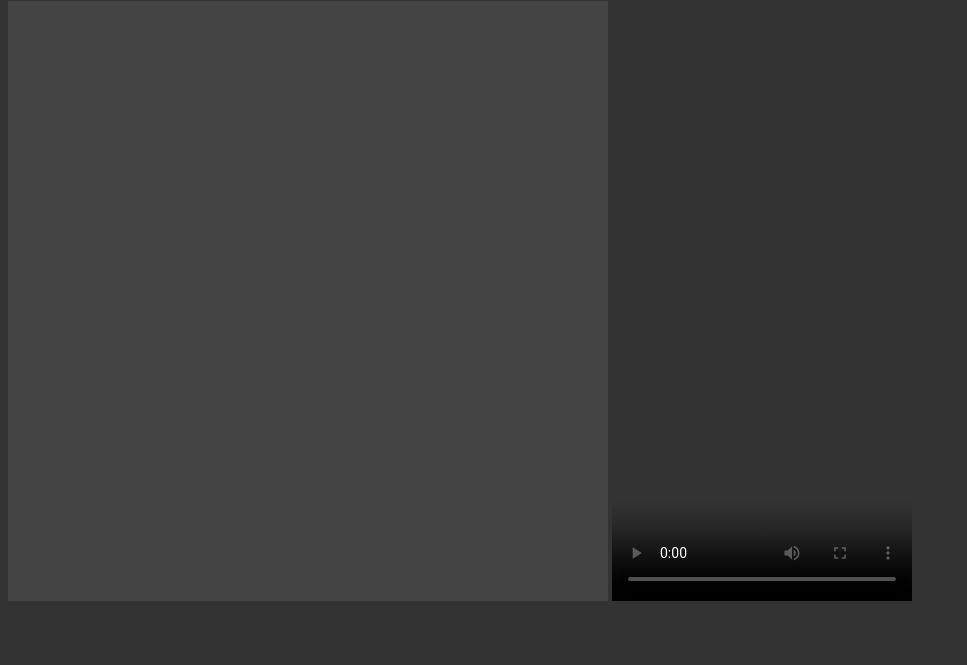
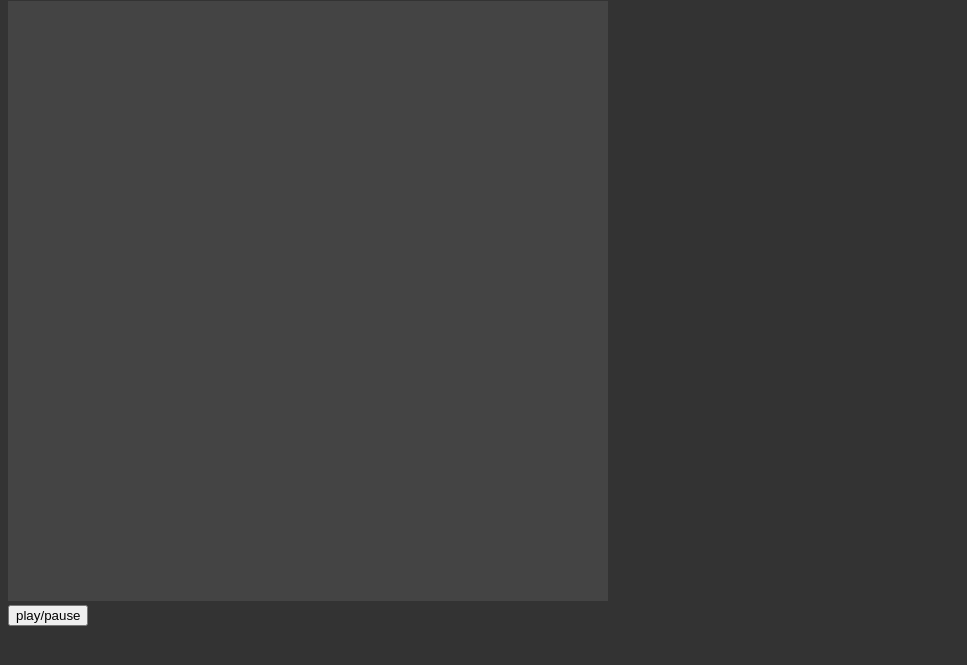
Before and after one commit to health-and-beauty/chimeGrid, a plain HTML site: page index.html in a window 1280 px wide. Shown: the part 79-744 px from the top of the page, without its empty margins (0-967 px from the left). Drawn offline with Linux system fonts and the light colour scheme.

Commit message:
added play button

```diff
--- a/index.html
+++ b/index.html
@@ -7,7 +7,8 @@
 <body>
 	<h1>ChimeGrid</h1>
 	<canvas id='mainCanvas' width="600" height="600"></canvas>
-	<video id='mainVideo' controls="true"></video>
+
+	<br /><button id='playToggle'>play/pause</button>
 
     <script src="js/Oscillator.js"></script>
     <script src="js/getFrequency.js"></script>
```
